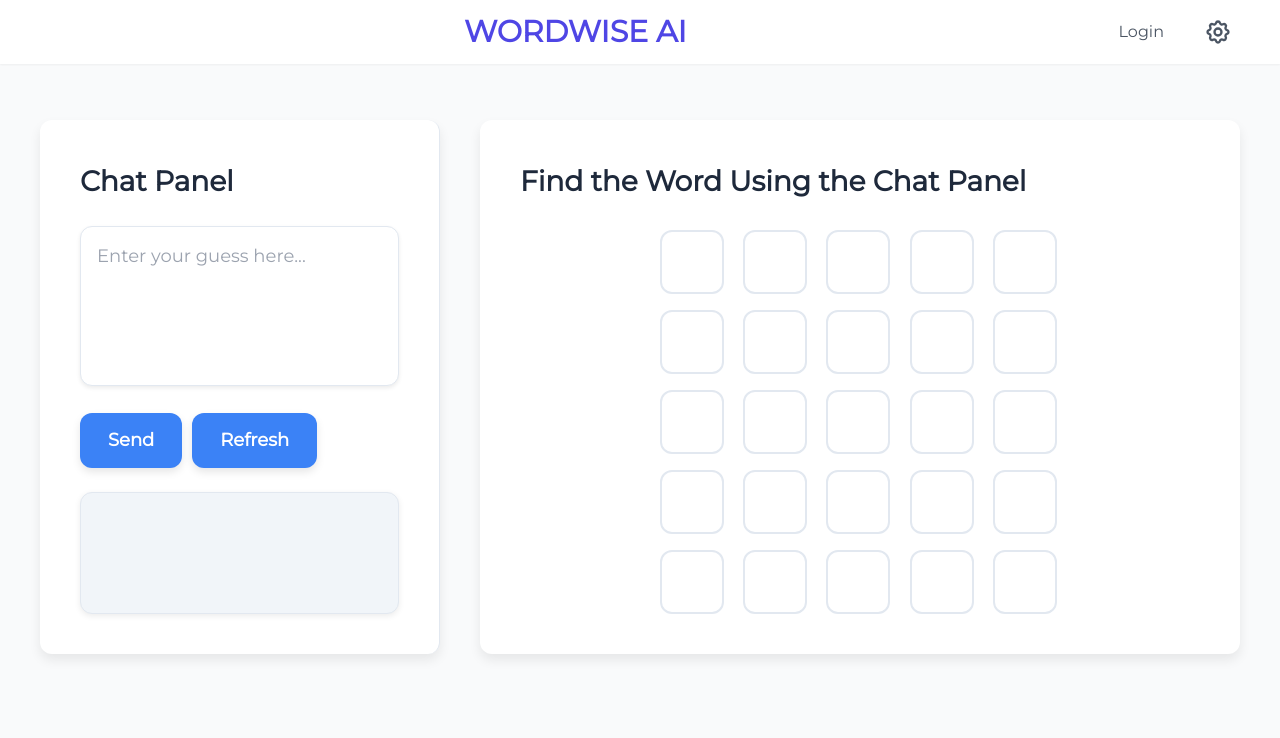
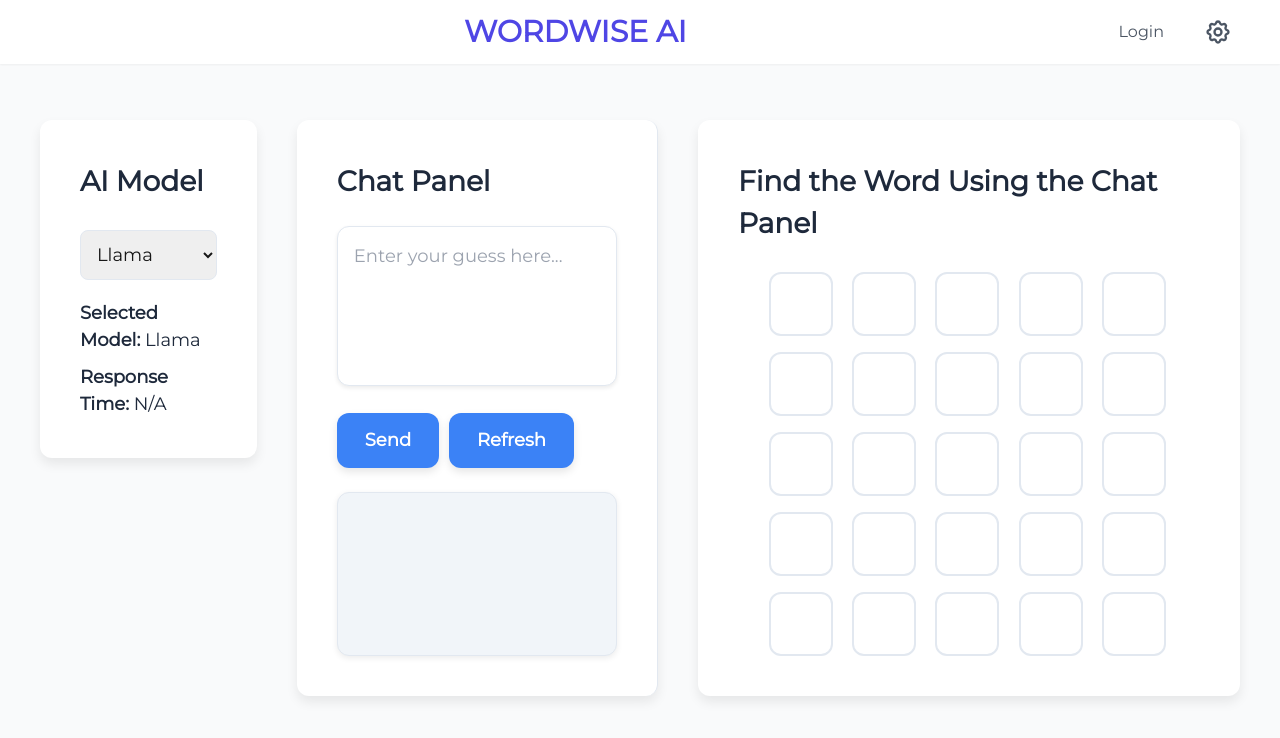
Before and after one commit to gurbuzz/Wordwiseai, a Next.js app: page / in a window 1280 px wide. Shown: the top 738 px of the page. Built offline with nearby package versions, Linux system fonts and the light colour scheme.

Commit message:
frontend update

```diff
--- a/src/app/page.jsx
+++ b/src/app/page.jsx
@@ -1,6 +1,7 @@
 "use client";
 import React, { useState } from "react";
 import { AppProvider, useApp } from "../context/AppContext";
+import AiModelPanel from "../components/AiModelPanel";
 import WordleChatPanel from "../components/WordleChatPanel";
 import WordleBoard from "../components/WordleBoard";
 import SettingsPanel from "../components/SettingsPanel";
@@ -81,17 +82,6 @@ function HomeContent() {
     });
   };
 
-  const handleGuessChange = (rowIndex, colIndex, value) => {
-    const updatedGuesses = [...guesses];
-    updatedGuesses[rowIndex] = [...updatedGuesses[rowIndex]];
-    updatedGuesses[rowIndex][colIndex] = value.toUpperCase();
-    setGuesses(updatedGuesses);
-
-    if (updatedGuesses[rowIndex].every(Boolean)) {
-      checkRow(rowIndex, updatedGuesses[rowIndex]);
-    }
-  };
-
   const handleWordParsed = (letters) => {
     if (currentRow < 5 && !gameWon) {
       setPromptCount((prev) => prev + 1);
@@ -136,14 +126,16 @@ function HomeContent() {
       <main className="flex-1 pt-20">
         <div className="max-w-7xl mx-auto px-6 sm:px-8 lg:px-10 py-10">
           <div className="flex flex-col lg:flex-row gap-10">
+            <div className="lg:w-1/5">
+              <AiModelPanel />
+            </div>
             <div className="lg:w-1/3">
               <WordleChatPanel onWordParsed={handleWordParsed} darkMode={darkMode} />
             </div>
-            <div className="flex-1">
+            <div className="lg:w-1/2">
               <WordleBoard
                 guesses={guesses}
                 colors={colors}
-                handleGuessChange={handleGuessChange}
                 darkMode={darkMode}
               />
             </div>
--- /dev/null
+++ b/src/components/AiModelPanel.jsx
@@ -0,0 +1,70 @@
+"use client";
+import React, { useState } from "react";
+
+const models = [
+  { name: "Llama", active: true },
+  { name: "ChatGPT", active: false },
+  { name: "Gemimi", active: false },
+  { name: "DeepSeek", active: false },
+  { name: "Claude", active: false },
+];
+
+const AiModelPanel = () => {
+  const [selectedModel, setSelectedModel] = useState("Llama");
+  const [responseTime, setResponseTime] = useState(null);
+
+  const handleModelChange = (e) => {
+    setSelectedModel(e.target.value);
+  };
+
+  const panelStyle = {
+    padding: "40px",
+    backgroundColor: "#ffffff",
+    boxShadow: "0 6px 12px rgba(0, 0, 0, 0.08)",
+    borderRadius: "12px",
+    marginBottom: "20px",
+  };
+
+  const headingStyle = {
+    fontSize: "28px",
+    fontWeight: "700",
+    color: "#1e293b",
+    marginBottom: "28px",
+  };
+
+  const selectStyle = {
+    width: "100%",
+    padding: "12px",
+    fontSize: "18px",
+    borderRadius: "8px",
+    border: "1px solid #e2e8f0",
+    marginBottom: "20px",
+  };
+
+  const infoStyle = {
+    fontSize: "18px",
+    fontWeight: "500",
+    color: "#1e293b",
+  };
+
+  return (
+    <div style={panelStyle}>
+      <h2 style={headingStyle}>AI Model</h2>
+      <select style={selectStyle} value={selectedModel} onChange={handleModelChange}>
+        {models.map((model) => (
+          <option key={model.name} value={model.name} disabled={!model.active}>
+            {model.name} {!model.active && "(Coming Soon)"}
+          </option>
+        ))}
+      </select>
+      <div style={infoStyle}>
+        <strong>Selected Model:</strong> {selectedModel}
+      </div>
+      <div style={{ marginTop: "10px", ...infoStyle }}>
+        <strong>Response Time:</strong> {responseTime !== null ? `${responseTime} ms` : "N/A"}
+      </div>
+    </div>
+  );
+};
+
+export default AiModelPanel;
--- a/src/components/WordleBoard.jsx
+++ b/src/components/WordleBoard.jsx
@@ -1,11 +1,50 @@
 "use client";
-import React from "react";
+import React, { useState, useEffect } from "react";
 
 const colorMap = {
-  GREEN: "#22c55e",   // Green
-  YELLOW: "#facc15",  // Yellow
-  WHITE: "#ffffff",   // White
+  GREEN: "#22c55e",   // Yeşil
+  YELLOW: "#facc15",  // Sarı
+  WHITE: "#ffffff",   // Beyaz
 };
+
+function AnimatedCell({ letter, colorKey, delay, darkMode }) {
+  const [revealed, setRevealed] = useState(false);
+
+  useEffect(() => {
+    // Her yeni harf geldiğinde animasyonu sıfırla
+    setRevealed(false);
+    const timer = setTimeout(() => {
+      setRevealed(true);
+    }, delay);
+    return () => clearTimeout(timer);
+  }, [letter, delay]);
+
+  // Finalde uygulanacak arka plan rengi
+  const finalBgColor = colorMap[colorKey] || (darkMode ? "#1e293b" : "#ffffff");
+  // Başlangıç rengi: burada, örneğin, henüz açılmamışsa mevcut arka plan kullanılıyor
+  const initialBgColor = darkMode ? "#1e293b" : "#ffffff";
+
+  const cellStyle = {
+    width: "64px",
+    height: "64px",
+    display: "flex",
+    alignItems: "center",
+    justifyContent: "center",
+    fontSize: "28px",
+    fontWeight: "700",
+    border: darkMode ? "2px solid #374151" : "2px solid #e2e8f0",
+    borderRadius: "12px",
+    // Delay tamamlanana kadar başlangıç rengi, sonra final rengi
+    background: revealed ? finalBgColor : initialBgColor,
+    color: darkMode ? "#e2e8f0" : "#1e293b",
+    // Hem arka plan rengi hem de içerik opacity animasyonu
+    transition: "opacity 0.5s ease, background-color 0.5s ease",
+    opacity: revealed ? 1 : 0,
+    fontFamily: "inherit",
+  };
+
+  return <div style={cellStyle}>{revealed ? letter : ""}</div>;
+}
 
 function WordleBoard({ guesses, colors, darkMode }) {
   const boardStyle = {
@@ -31,27 +70,9 @@ function WordleBoard({ guesses, colors, darkMode }) {
     margin: "0 auto",
   };
 
-  const cellStyle = (bgColor) => ({
-    width: "64px",
-    height: "64px",
-    textAlign: "center",
-    fontSize: "28px",
-    border: darkMode ? "2px solid #374151" : "2px solid #e2e8f0",
-    borderRadius: "12px",
-    background: bgColor,
-    color: darkMode ? "#e2e8f0" : "#1e293b",
-    fontWeight: "700",
-    transition: "border-color 0.2s, box-shadow 0.2s",
-    outline: "none",
-    fontFamily: "inherit",
-  });
-
   return (
     <div style={boardStyle}>
-      <h2 style={headingStyle}>
-        Find the Word Using the Chat Panel
-      </h2>
-
+      <h2 style={headingStyle}>Find the Word Using the Chat Panel</h2>
       <div style={gridStyle}>
         {guesses.map((row, rowIndex) => (
           <div
@@ -59,20 +80,19 @@ function WordleBoard({ guesses, colors, darkMode }) {
             style={{
               display: "grid",
               gridTemplateColumns: "repeat(5, 1fr)",
-              gap: "16px"
+              gap: "16px",
             }}
           >
             {row.map((letter, colIndex) => {
-              const colorKey = colors[rowIndex][colIndex];
-              const bgColor = colorMap[colorKey] || (darkMode ? "#1e293b" : "#ffffff");
-
+              // Her kutu için delay, örn: 0ms, 300ms, 600ms, ...
+              const delay = colIndex * 300;
               return (
-                <input
-                  key={`${rowIndex}-${colIndex}`}
-                  value={letter}
-                  readOnly
-                  maxLength="1"
-                  style={cellStyle(bgColor)}
+                <AnimatedCell
+                  key={`${rowIndex}-${colIndex}-${letter}`}
+                  letter={letter}
+                  colorKey={colors[rowIndex][colIndex]}
+                  delay={delay}
+                  darkMode={darkMode}
                 />
               );
             })}
```
Also changed, not shown: src/components/ChatInput.jsx (line endings or trailing spaces).
